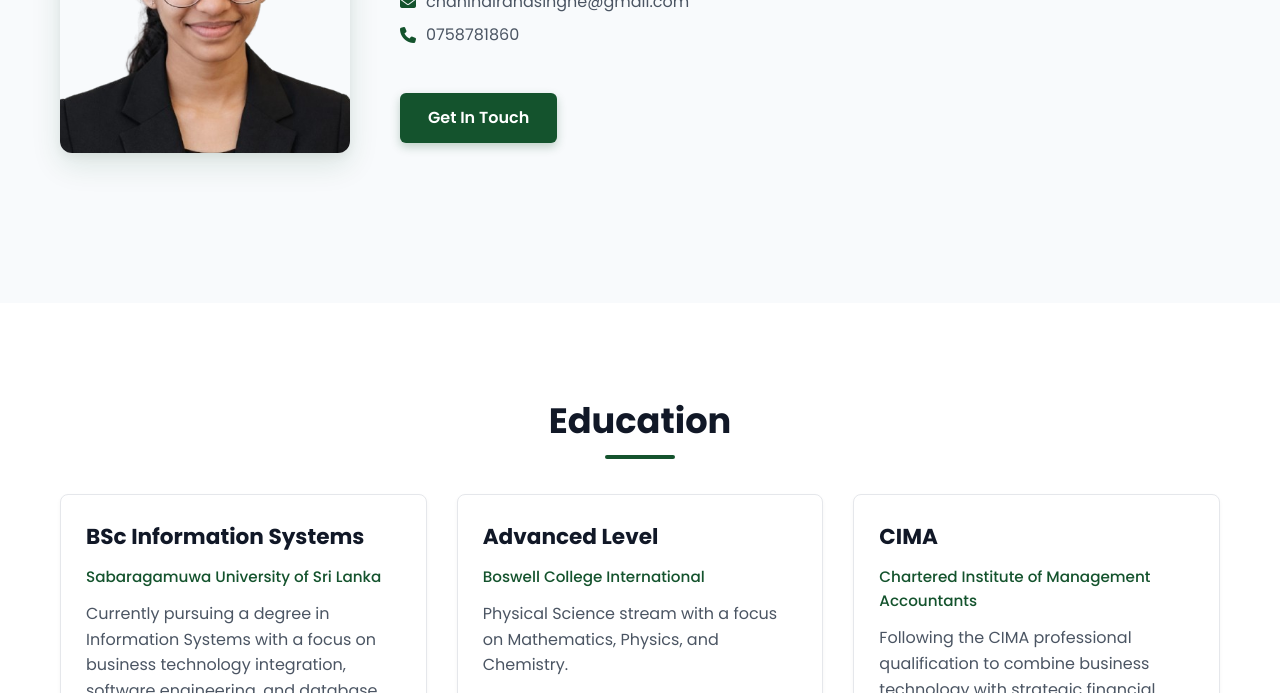
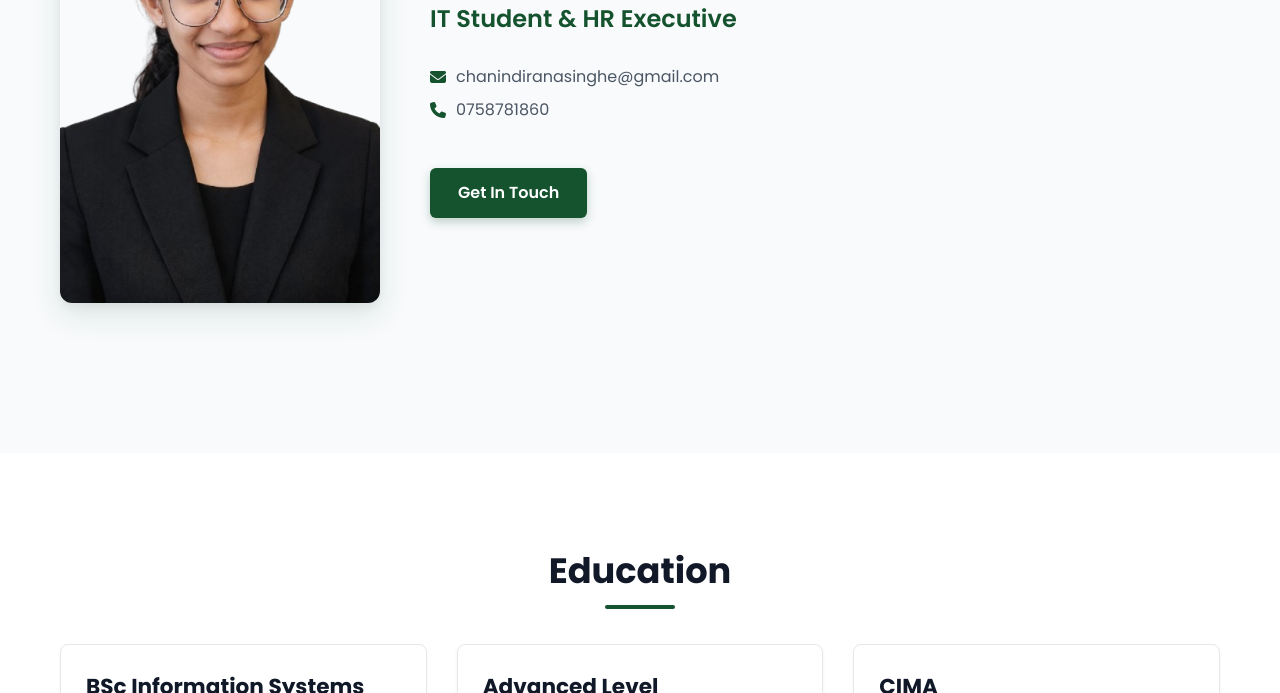
Before and after one commit to ChanindiRanasinghe/my-portfolio, a plain HTML site: page index.html in a window 1280 px wide. Shown: the part 407-1100 px from the top of the page. Drawn offline with Linux system fonts and the light colour scheme.

Commit message:
Update styles with dark forest green and fix photo aspect ratio

```diff
--- a/index.html
+++ b/index.html
@@ -6,7 +6,7 @@
     <title>Chanindi Ranasinghe - Portfolio</title>
     <link rel="stylesheet" href="https://cdnjs.cloudflare.com/ajax/libs/font-awesome/6.4.0/css/all.min.css">
     <link href="https://fonts.googleapis.com/css2?family=Poppins:wght@300;400;500;600;700&display=swap" rel="stylesheet">
-    <link rel="stylesheet" href="styles.css">
+    <link rel="stylesheet" href="styles.css?v=2">
 </head>
 <body>
     <!-- Header & Navigation -->
--- a/styles.css
+++ b/styles.css
@@ -110,11 +110,11 @@ section:nth-child(even) {
 }
 
 .profile-img {
-    width: 290px;
-    height: 330px;
+    max-width: 320px;
+    width: 100%;
+    height: auto;
     border-radius: 12px;
-    object-fit: cover;
-    object-position: top center;
+    object-fit: contain;
     border: none;
     box-shadow: 0 12px 30px rgba(20, 83, 45, 0.12), 0 4px 10px rgba(0, 0, 0, 0.05);
     transition: transform 0.3s ease, box-shadow 0.3s ease;
```
